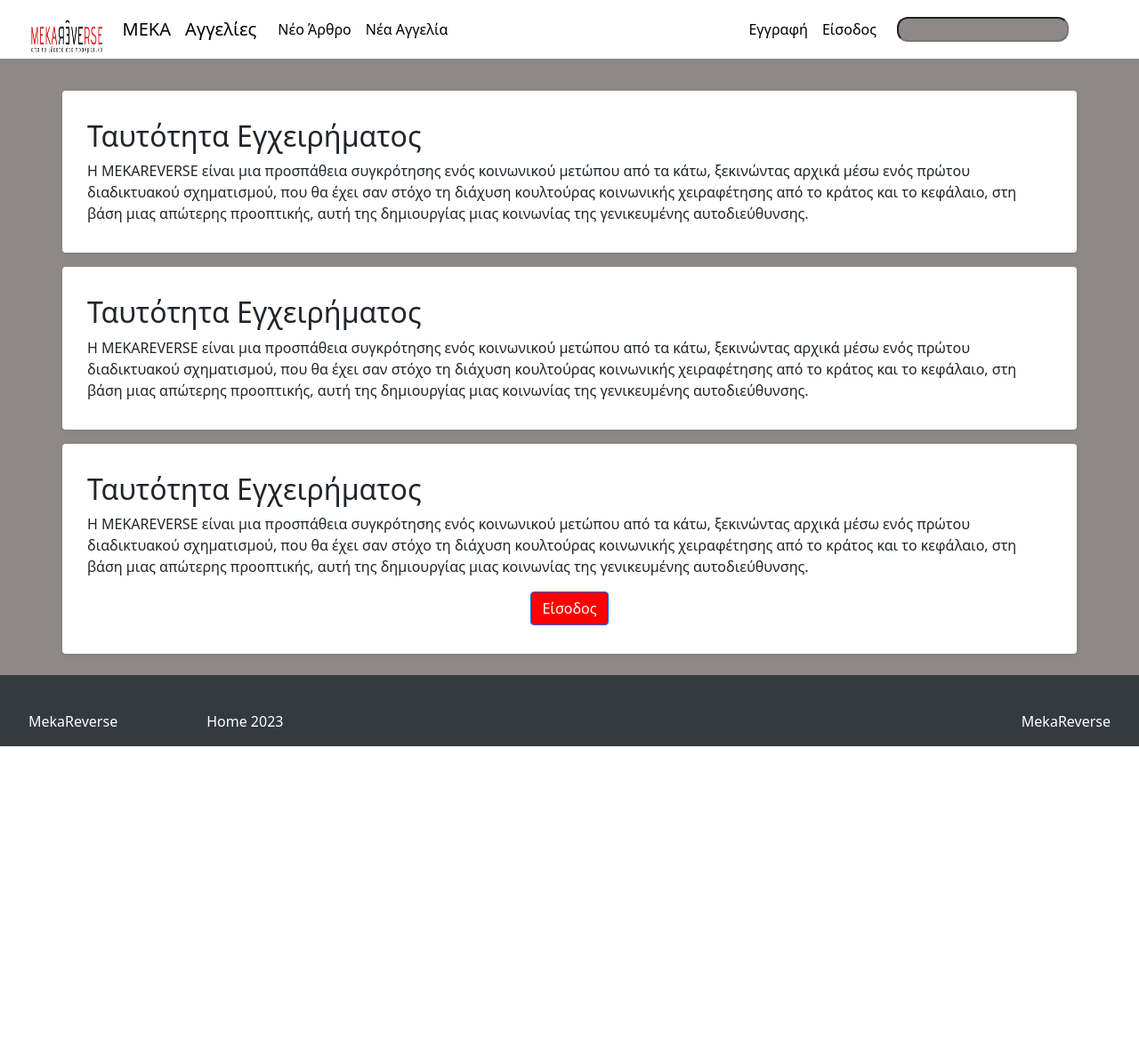
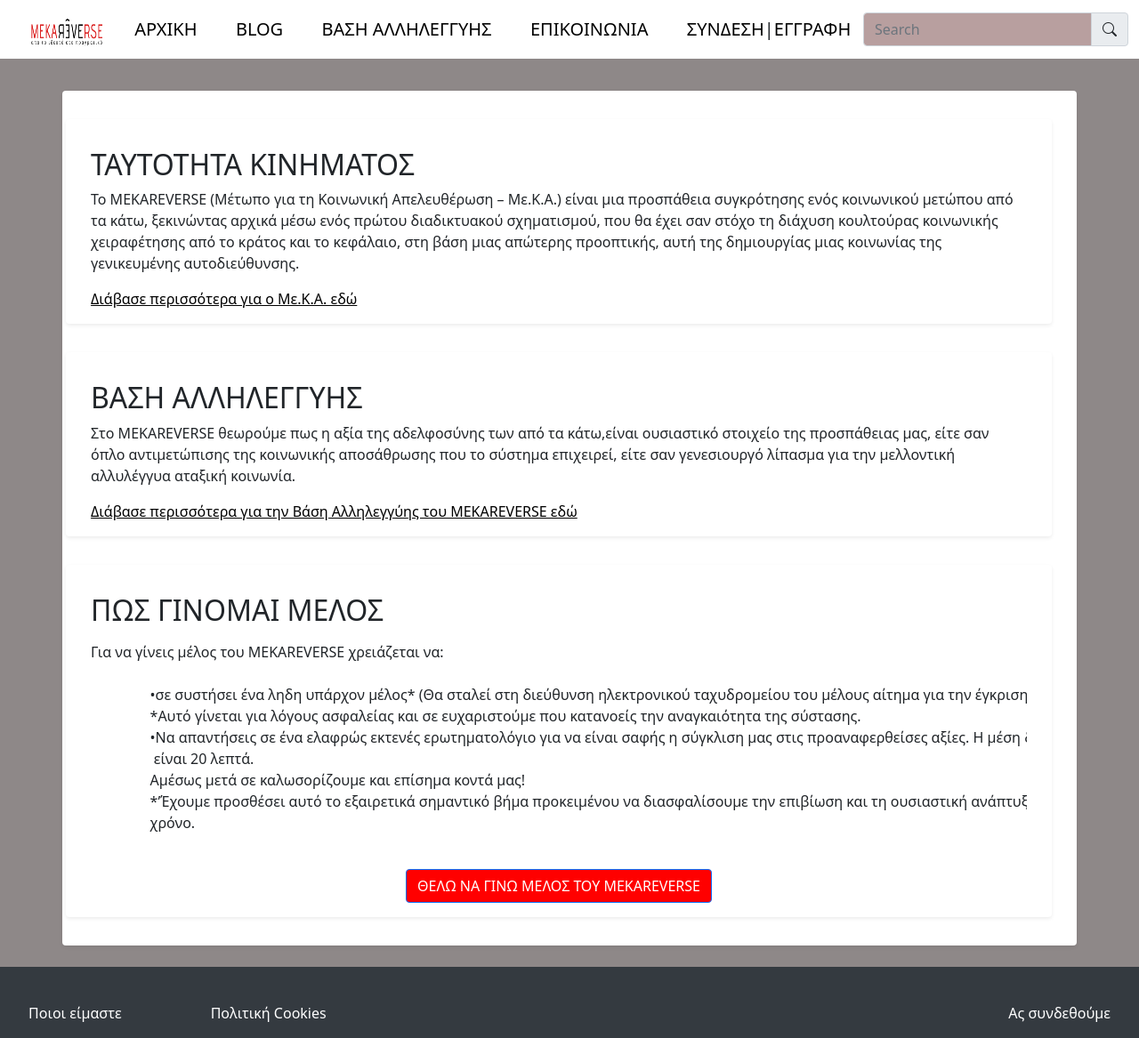
Before and after one commit to KuiSoul/MekaProject, a Flask app: page / in a window 1280 px wide. Shown: the whole page at 89% size. Before the commit the page ends 839 px from the top, so only its background shows below. Run offline with Flask 3, Linux system fonts and the light colour scheme.

Commit message:
fix second step

```diff
--- a/FlaskBlogApp/routes.py
+++ b/FlaskBlogApp/routes.py
@@ -51,7 +51,7 @@
 @login_required
 def articles():
     page = request.args.get("page", 1, type=int)
-    the_articles = Article.query.order_by(Article.date_created.desc()).paginate(per_page=5, page=page)
+    the_articles = Article.query.order_by(Article.date_created.desc()).paginate(per_page=6, page=page)
     return render_template("articles.html", articles=the_articles)
 
 
@@ -59,7 +59,7 @@
 @login_required
 def offers():
     page = request.args.get("page", 1, type=int)
-    the_offers = Offer.query.order_by(Offer.date_created.desc()).paginate(per_page=5, page=page)
+    the_offers = Article.query.order_by(Article.date_created.desc()).paginate(per_page=6, page=page)
     return render_template("offers.html", offers=the_offers)
 
 
--- a/FlaskBlogApp/static/css/styles.css
+++ b/FlaskBlogApp/static/css/styles.css
@@ -128,6 +128,7 @@
 
 .navbar-brand {
 	color: black !important;
+	line-height: 43.5px;
 }
 
 .nav-link {
@@ -158,3 +159,22 @@
 	justify-content: center;
 	align-items: center;
 }
+
+.pagination {
+	display: flex;
+	justify-content: center;
+	align-items: center;
+
+}
+
+.pagination a {
+	font-size: x-large;
+	padding: 10px;
+	color: black;
+	text-decoration: none;
+}
+
+.pagination a.active {
+	border: 1px solid blue;
+	border-radius: 10px;
+}
--- a/FlaskBlogApp/templates/base.html
+++ b/FlaskBlogApp/templates/base.html
@@ -12,6 +12,7 @@
         integrity="sha384-F3w7mX95PdgyTmZZMECAngseQB83DfGTowi0iMjiWaeVhAn4FJkqJByhZMI3AhiU" crossorigin="anonymous">
     <link rel="shortcut icon" href="{{ url_for('static', filename='images/logo-favicon/favicon.png') }}">
     <link rel="stylesheet" type="text/css" href="{{ url_for('static', filename='css/styles.css') }}">
+    <link rel="stylesheet" href="https://cdn.jsdelivr.net/npm/bootstrap-icons@1.10.5/font/bootstrap-icons.css">
 </head>
 
 <body>
@@ -35,10 +36,12 @@
                 {% endwith %}
             </div>
         </div>
+        <div class="row my-3 p-3 bg-body rounded shadow-sm">
+            {% block content %}
+            {% endblock content %}
+        </div>
 
-        {% block content %}
 
-        {% endblock content %}
 
     </main>
 
--- a/FlaskBlogApp/templates/footer.html
+++ b/FlaskBlogApp/templates/footer.html
@@ -3,17 +3,15 @@
     <div class="row" style="width: 100%;">
       <div class="col-md-9" style="display: flex;justify-content: flex-start;align-items: center;">
         <div class="footer-copyright py-3 text-center" style="margin-left: 20px;">
-          MekaReverse
-
+          Ποιοι είμαστε
         </div>
         <div class="footer-copyright py-3 text-center" style="margin-left: 100px;">
-          Home
-          <script>document.write(new Date().getFullYear())</script>
+          Πολιτική Cookies
         </div>
       </div>
       <div class="col-md-3" style="display: flex;justify-content: flex-end;align-items: center;">
         <div class="footer-copyright py-3 text-center" style="margin-right: 20px;">
-          MekaReverse
+          Ας συνδεθούμε
         </div>
       </div>
     </div>
--- a/FlaskBlogApp/templates/index.html
+++ b/FlaskBlogApp/templates/index.html
@@ -12,28 +12,27 @@
 <div class="row my-3 p-3 bg-body rounded shadow-sm">
         <div class="col col-md-12">
                 <p class="main-text">
-                <h2>Ταυτότητα Εγχειρήματος</h2>
-                <p>Η MEKAREVERSE είναι μια προσπάθεια συγκρότησης ενός κοινωνικού μετώπου από τα
-                        κάτω, ξεκινώντας αρχικά μέσω ενός πρώτου διαδικτυακού σχηματισμού, που θα έχει
-                        σαν στόχο τη διάχυση κουλτούρας κοινωνικής χειραφέτησης από το κράτος και το
-                        κεφάλαιο, στη βάση μιας απώτερης προοπτικής, αυτή της δημιουργίας μιας κοινωνίας
-                        της γενικευμένης αυτοδιεύθυνσης.
+                <h2>ΤΑΥΤΟΤΗΤΑ ΚΙΝΗΜΑΤΟΣ</h2>
+                <p>Το MEKAREVERSE (Μέτωπο για τη Κοινωνική Απελευθέρωση – Με.Κ.Α.) είναι μια προσπάθεια συγκρότησης ενός
+                        κοινωνικού μετώπου από τα κάτω, ξεκινώντας αρχικά μέσω ενός πρώτου διαδικτυακού σχηματισμού, που
+                        θα έχει σαν στόχο τη διάχυση κουλτούρας κοινωνικής χειραφέτησης από το κράτος και το κεφάλαιο,
+                        στη βάση μιας απώτερης προοπτικής, αυτή της δημιουργίας μιας κοινωνίας της γενικευμένης
+                        αυτοδιεύθυνσης.
                 </p>
-                </p>
+                <a href="blog/tautotita/" style="color: black;">Διάβασε περισσότερα για ο Με.Κ.Α. εδώ</a>
         </div>
 </div>
 
 <div class="row my-3 p-3 bg-body rounded shadow-sm">
         <div class="col col-md-12">
                 <p class="main-text">
-                <h2>Ταυτότητα Εγχειρήματος</h2>
-                <p>Η MEKAREVERSE είναι μια προσπάθεια συγκρότησης ενός κοινωνικού μετώπου από τα
-                        κάτω, ξεκινώντας αρχικά μέσω ενός πρώτου διαδικτυακού σχηματισμού, που θα έχει
-                        σαν στόχο τη διάχυση κουλτούρας κοινωνικής χειραφέτησης από το κράτος και το
-                        κεφάλαιο, στη βάση μιας απώτερης προοπτικής, αυτή της δημιουργίας μιας κοινωνίας
-                        της γενικευμένης αυτοδιεύθυνσης.
+                <h2>ΒΑΣΗ ΑΛΛΗΛΕΓΓΥΗΣ</h2>
+                <p>Στο MEKAREVERSE θεωρούμε πως η αξία της αδελφοσύνης των από τα κάτω,είναι ουσιαστικό στοιχείο της
+                        προσπάθειας μας, είτε σαν όπλο αντιμετώπισης της κοινωνικής αποσάθρωσης που το σύστημα
+                        επιχειρεί, είτε σαν γενεσιουργό λίπασμα για την μελλοντική αλλυλέγγυα αταξική κοινωνία.
                 </p>
-                </p>
+                <a href="/bash/" style="color: black;">Διάβασε περισσότερα για την Βάση Αλληλεγγύης του MEKAREVERSE
+                        εδώ</a>
         </div>
 </div>
 
@@ -41,17 +40,22 @@
 <div class="row my-3 p-3 bg-body rounded shadow-sm">
         <div class="col col-md-12">
                 <p class="main-text">
-                <h2>Ταυτότητα Εγχειρήματος</h2>
-                <p>Η MEKAREVERSE είναι μια προσπάθεια συγκρότησης ενός κοινωνικού μετώπου από τα
-                        κάτω, ξεκινώντας αρχικά μέσω ενός πρώτου διαδικτυακού σχηματισμού, που θα έχει
-                        σαν στόχο τη διάχυση κουλτούρας κοινωνικής χειραφέτησης από το κράτος και το
-                        κεφάλαιο, στη βάση μιας απώτερης προοπτικής, αυτή της δημιουργίας μιας κοινωνίας
-                        της γενικευμένης αυτοδιεύθυνσης.
+                <h2>ΠΩΣ ΓΙΝΟΜΑΙ ΜΕΛΟΣ</h2>
+                <p>
+                <pre style="font-size: 1rem; font-family: var(--bs-font-sans-serif);">Για να γίνεις μέλος του MEKAREVERSE χρειάζεται να:
+
+                •σε συστήσει ένα ληδη υπάρχον μέλος* (Θα σταλεί στη διεύθυνση ηλεκτρονικού ταχυδρομείου του μέλους αίτημα για την έγκριση σου).
+                *Αυτό γίνεται για λόγους ασφαλείας και σε ευχαριστούμε που κατανοείς την αναγκαιότητα της σύστασης.
+                •Να απαντήσεις σε ένα ελαφρώς εκτενές ερωτηματολόγιο για να είναι σαφής η σύγκλιση μας στις προαναφερθείσες αξίες. Η μέση διάρκεια που χρειάζεται
+                 είναι 20 λεπτά.
+                Αμέσως μετά σε καλωσορίζουμε και επίσημα κοντά μας!
+                *’Έχουμε προσθέσει αυτό το εξαιρετικά σημαντικό βήμα προκειμένου να διασφαλίσουμε την επιβίωση και τη ουσιαστική ανάπτυξη του εγχειρήματος στο
+                χρόνο.
+                        </pre>
                 </p>
                 <div class="mb">
-                        <input class="btn btn-primary" id="submit" name="submit" type="submit" value="Είσοδος">
+                        <a class="btn btn-primary" href="/signup/">ΘΕΛΩ ΝΑ ΓΙΝΩ ΜΕΛΟΣ ΤΟΥ MEKAREVERSE</a>
                 </div>
-                </p>
         </div>
 </div>
 
--- a/FlaskBlogApp/templates/navbar.html
+++ b/FlaskBlogApp/templates/navbar.html
@@ -1,23 +1,8 @@
 <nav class="navbar navbar-expand-lg navbar-dark bg-dark">
-  <div class="container-fluid">
+  <div class="container-fluid" style="display: flex;justify-content: space-around;align-items: center;">
     <a class="nav-link" aria-current="page" href="/" style="width:10%; height:50px"><img
-        src="{{ url_for('static', filename='images/logo-favicon/logotypo.png') }}" width="100%" height="50px"
+        src="{{ url_for('static', filename='images/logo-favicon/logotypo.png') }}" width="100%" height="40px"
         class="img-responsive"></a>
-    <a class="navbar-brand" href="/articles/">ΜΕΚΑ</a>
-
-    <!-- <a class="navbar-brand" href="/offers/">BLOG</a>
-
-    <a class="navbar-brand" href="/new_article/">ΒΑΣΗ ΑΛΛΗΛΕΓΓΥΗΣ</a>
-
-    <a class="navbar-brand" href="/new_offer/">ΕΠΙΚΟΙΝΩΝΙΑ</a> -->
-
-
-    <!-- <button class="navbar-toggler" type="button" data-bs-toggle="collapse" data-bs-target="#navbarNav"
-      aria-controls="navbarNav" aria-expanded="false" aria-label="Toggle navigation">
-      <span class="navbar-toggler-icon" style="background-color: gray"></span>
-    </button> -->
-
-    <a class="navbar-brand" href="/offers/">Αγγελίες</a>
     <button class="navbar-toggler" type="button" data-bs-toggle="collapse" data-bs-target="#navbarNav"
       aria-controls="navbarNav" aria-expanded="false" aria-label="Toggle navigation">
       <span class="navbar-toggler-icon" style="background-color: gray"></span>
@@ -25,23 +10,25 @@
 
 
     <div class="collapse navbar-collapse" id="navbarNav">
-      <ul class="navbar-nav me-auto mb-2 mb-lg-0">
+      <ul class="navbar-nav mb-2 mb-lg-0" style="display: flex;justify-content: space-around; width: 100%;">
         <li class="nav-item">
-          <a class="nav-link" href="/new_article/">Νέο Άρθρο</a>
+          <a class="navbar-brand" href="/">ΑΡΧΙΚΗ</a>
         </li>
         <li class="nav-item">
-          <a class="nav-link" href="/new_offer/">Νέα Αγγελία</a>
+          <a class="navbar-brand" href="/articles/">BLOG</a>
+        <li class="nav-item">
+          <a class="navbar-brand" href="/offers/">ΒΑΣΗ ΑΛΛΗΛΕΓΓΥΗΣ</a>
         </li>
-      </ul>
-      <ul class="nav navbar-nav navbar-right">
-
+        <li class="nav-item">
+          <a class="navbar-brand" href="/new_offer/">ΕΠΙΚΟΙΝΩΝΙΑ</a>
+        </li>
         {% if current_user.is_authenticated %}
 
         <li class="nav-item dropdown">
 
           <a class="nav-link dropdown-toggle" href="#" id="navbarDropdown" role="button" data-bs-toggle="dropdown"
             aria-expanded="false">
-            <img class="rounded-circle navbar-profile-image"
+            <img class="rounded-circle navbar-profile-image" style="width: 30px; height: 30px;"
               src="{{ url_for('static', filename='images/profiles_images/'+current_user.profile_image) }}"
               alt="{{ current_user.username }}" data-holder-rendered="true" data-bs-toggle="tooltip"
               data-bs-placement="top" , title="{{ current_user.username }}">
@@ -62,21 +49,23 @@
         </li>
 
         {% else %}
-
-        <li class="nav-item">
-          <a class="nav-link" href="/signup/">Εγγραφή</a>
-        </li>
-        <li class="nav-item">
-          <a class="nav-link" href="/login/">Είσοδος</a>
-        </li>
+        <div style="display: flex;justify-content: center;align-items: center;font-size: 1.25rem;">
+          <li class="nav-item">
+            <a class=" nav-brand" href="/login/" style="color: black; text-decoration: none;">ΣΥΝΔΕΣΗ</a>
+          </li>|
+          <li class="nav-item">
+            <a class="nav-brand" href="/signup/" style="color: black; text-decoration: none;">ΕΓΓΡΑΦΗ</a>
+          </li>
+        </div>
 
         {% endif %}
 
       </ul>
+
     </div>
-    <div>
-      <input type="search"
-        style="border-radius: 12px;background-color: #8e8888;padding:0 5px; margin: 0 15px; width: 70%;">
+    <div class=" input-group" style="width: auto;">
+      <input type="search" class="form-control" placeholder="Search" name="search">
+      <i class="bi bi-search input-group-text"></i>
     </div>
   </div>
 </nav>
--- a/FlaskBlogApp/templates/new_offer.html
+++ b/FlaskBlogApp/templates/new_offer.html
@@ -13,6 +13,9 @@
   <div class="row">
     <div class="col-md-6 login-form-1">
       <h3>{{ page_title }}</h3>
+      <br>
+      <br>
+
 
       <form method="POST" enctype="multipart/form-data">
         {{ form.hidden_tag() }}
@@ -34,7 +37,8 @@
         <div class="mb-3">
           {{ form.offer_body.label(class="form-label") }}
           {{ form.offer_body(class="form-control", rows="5", required=False) }}
-            <div id="offer_bodyHelp" class="form-text">Παρακαλώ περιγράψτε τί ζητάτε ή τί προσφέρετε με ακρίβεια και σαφήνεια.</div>
+          <div id="offer_bodyHelp" class="form-text">Παρακαλώ περιγράψτε τί ζητάτε ή τί προσφέρετε με ακρίβεια και
+            σαφήνεια.</div>
           {% if form.offer_body.errors %}
           <ul class=errors>
             {% for error in form.offer_body.errors %}
```
Also changed, not shown: FlaskBlogApp/templates/articles.html (+19 -16 lines), FlaskBlogApp/templates/login.html (+19 -8 lines), FlaskBlogApp/templates/offers.html (+14 -10 lines), FlaskBlogApp/templates/signup.html (+62 -15 lines). Lines whose indentation alone changed are shown as unchanged.
